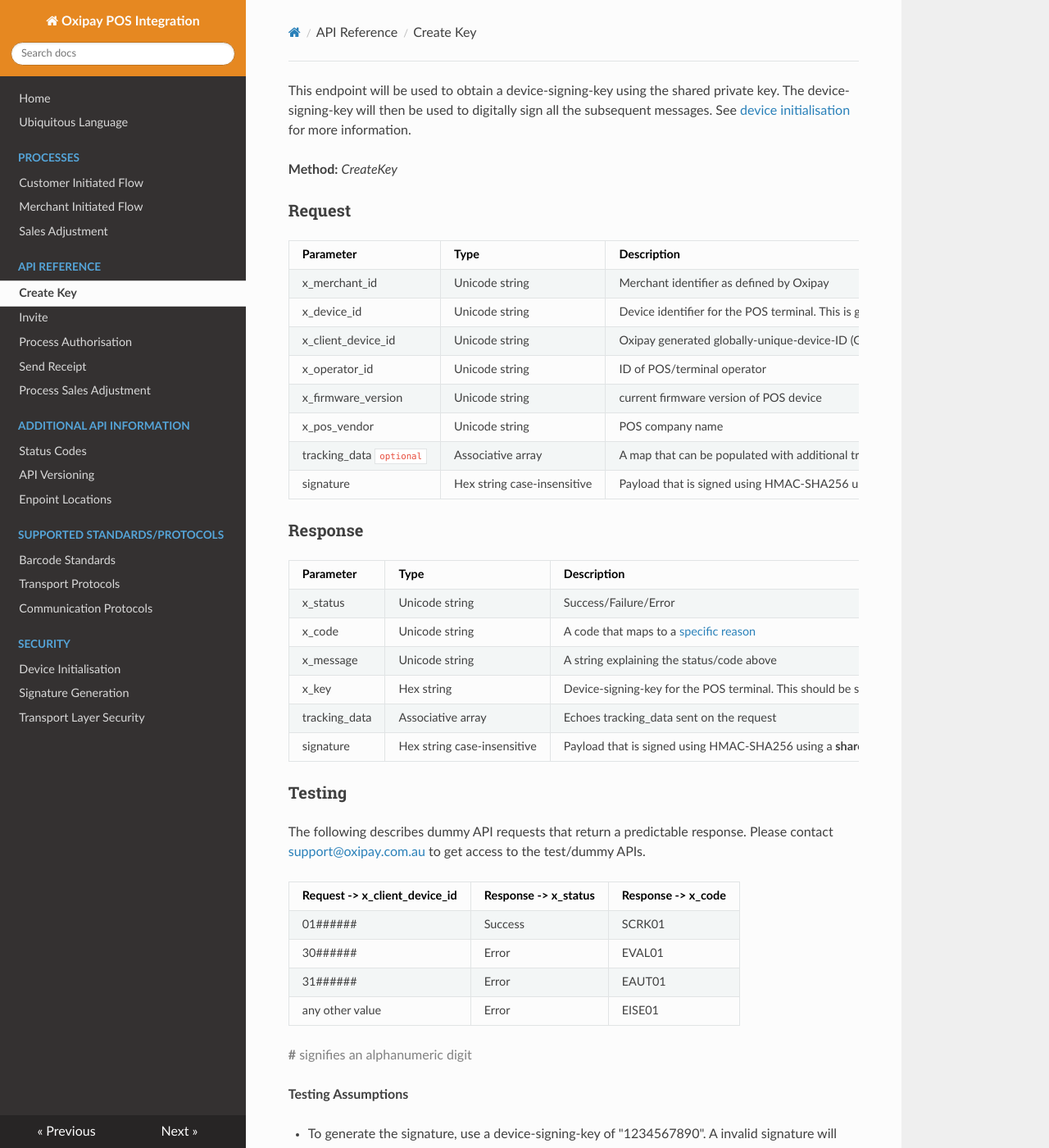
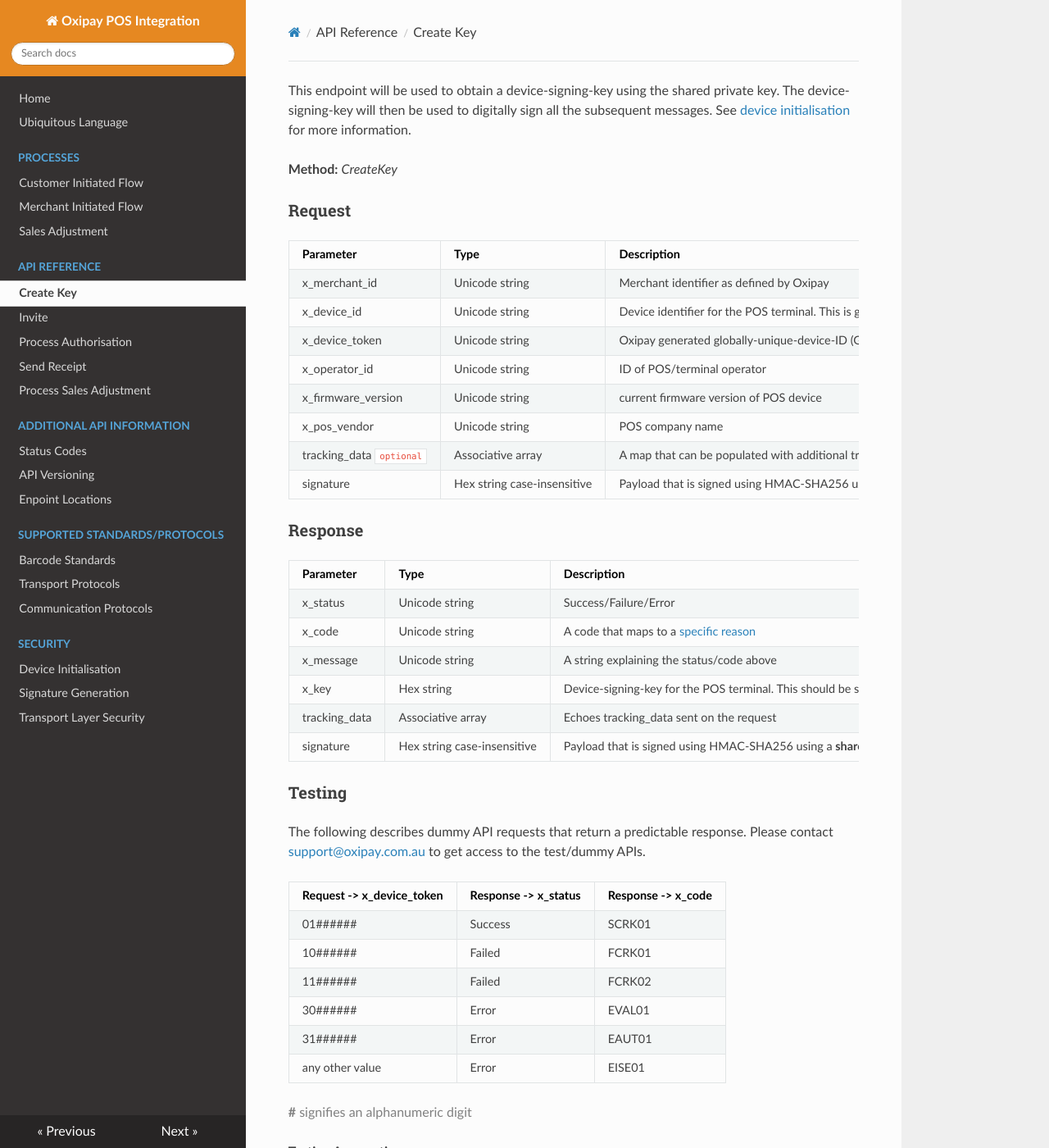
Before and after one commit to oxipay/posdocs, an MkDocs documentation site: the page built from docs/api/create_key.md, in a window 1280 px wide and 1400 px high. Shown: the whole window at 82% size. Built offline with MkDocs 1.6.1, drawn with Linux system fonts in a browser that asks for light colours; nearby versions of some CDN libraries; old or Windows-style settings are respelled for this version of MkDocs.

Commit message:
Updated status codes in posdocs

```diff
--- a/docs/api/create_key.md
+++ b/docs/api/create_key.md
@@ -8,7 +8,7 @@ Parameter &nbsp; &nbsp; &nbsp; &nbsp; &nbsp;&nbsp; &nbsp; &nbsp; &nbsp; &nbsp;&n
 ----------|------|-------------
 x_merchant_id | Unicode string | Merchant identifier as defined by Oxipay
 x_device_id | Unicode string | Device identifier for the POS terminal. This is generated by the POS terminal.
-x_client_device_id | Unicode string | Oxipay generated globally-unique-device-ID (GUDID) for this terminal
+x_device_token | Unicode string | Oxipay generated globally-unique-device-ID (GUDID) for this terminal
 x_operator_id | Unicode string | ID of POS/terminal operator
 x_firmware_version | Unicode string | current firmware version of POS device
 x_pos_vendor | Unicode string | POS company name
@@ -30,9 +30,11 @@ signature | Hex string case-insensitive | Payload that is signed using HMAC-SHA2
 
 The following describes dummy API requests that return a predictable response. Please contact <a href="mailto:support@oxipay.com.au">support@oxipay.com.au</a> to get access to the test/dummy APIs.
 
-Request -> x_client_device_id | Response -> x_status | Response -> x_code
+Request -> x_device_token | Response -> x_status | Response -> x_code
 -----------|-----------|-----------
 01###### | Success | SCRK01
+10###### | Failed | FCRK01
+11###### | Failed | FCRK02
 30###### | Error | EVAL01
 31###### | Error | EAUT01
 any other value | Error | EISE01
```
Also changed, not shown: docs/api/process_sales_adjustment.md (+1 -0 lines), docs/api_information/status_codes.md (+3 -1 lines).
